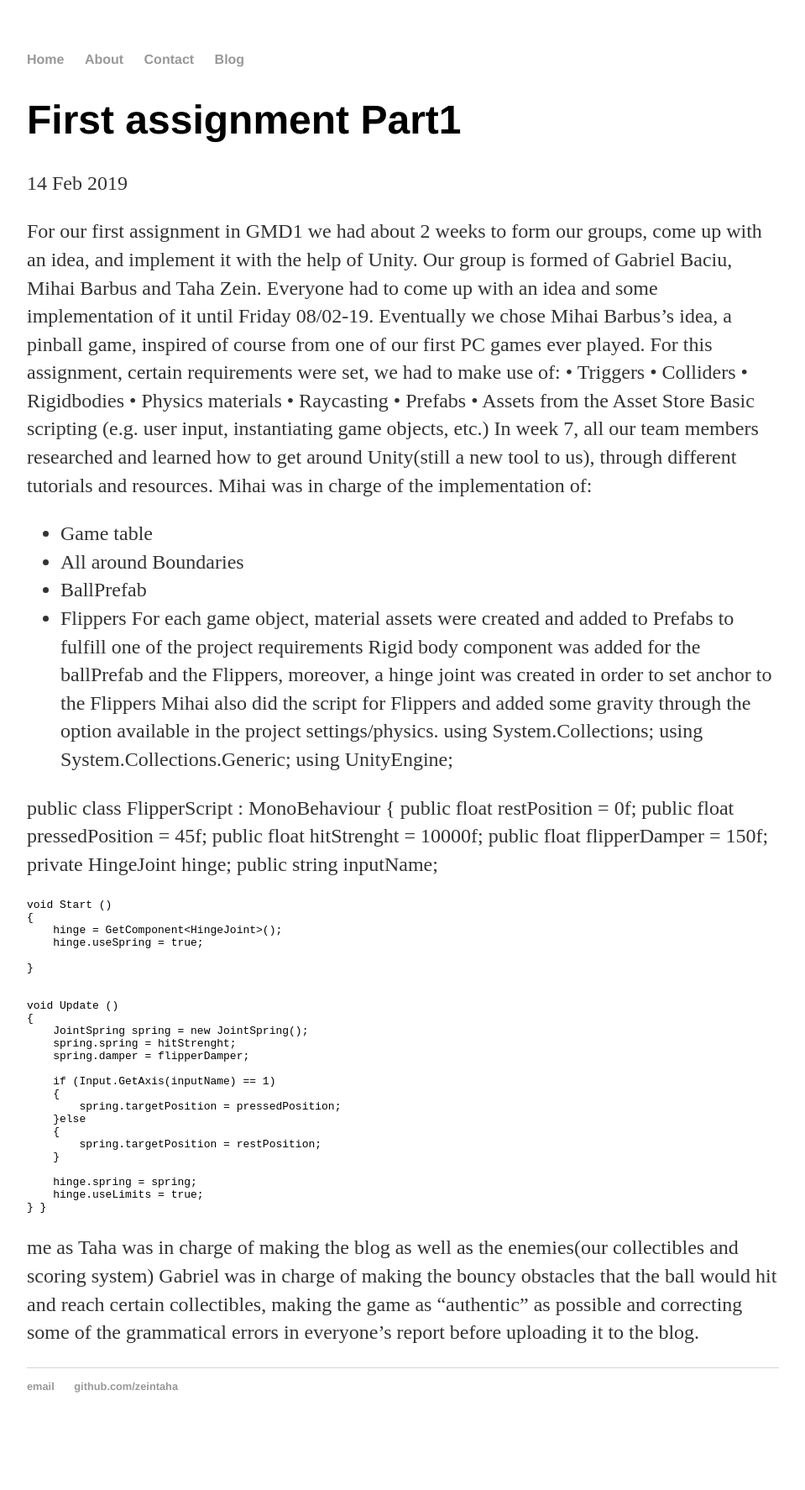
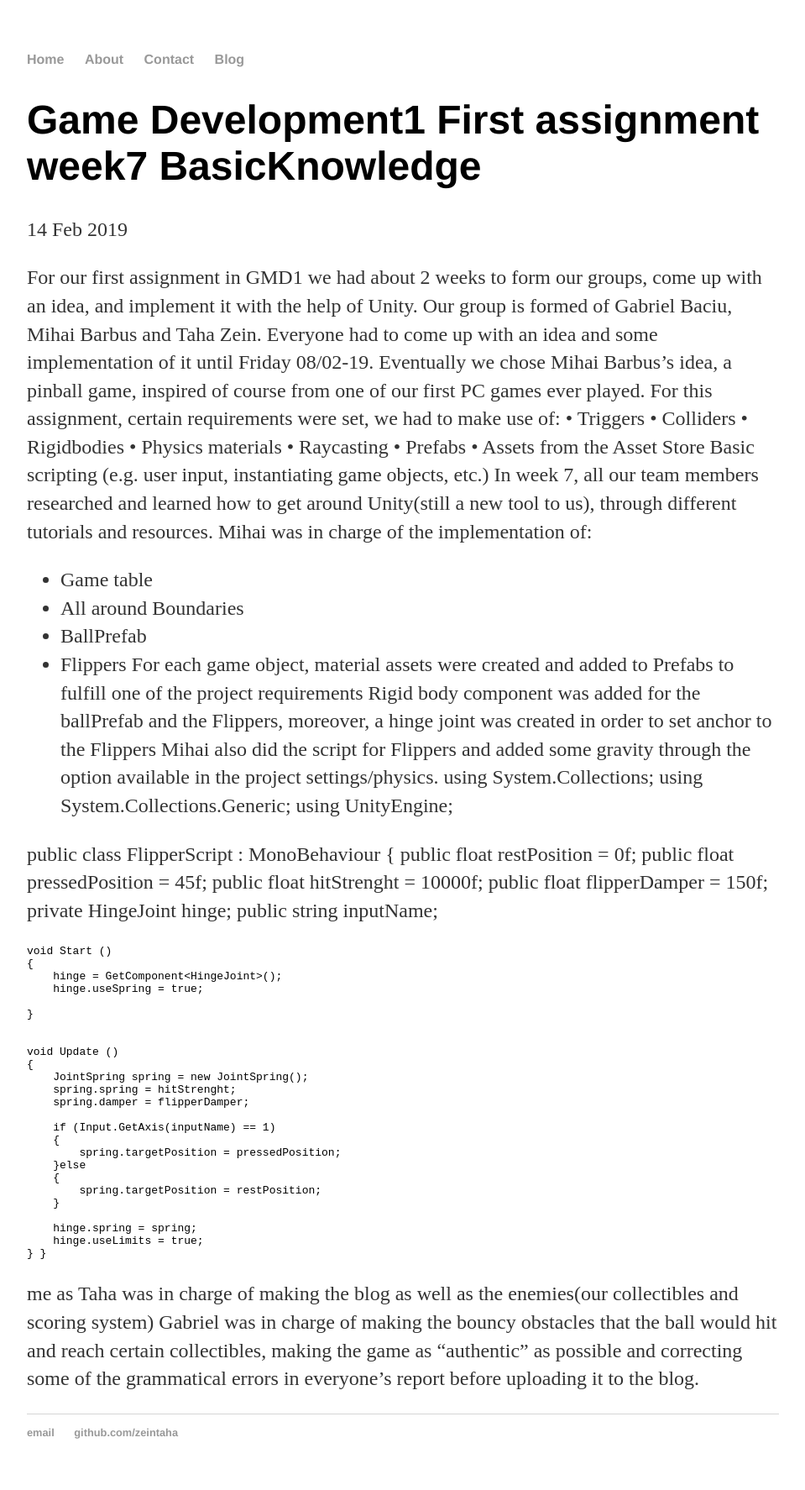
Before and after one commit to zeintaha/zeintaha.github.io, a Jekyll site: the page built from _posts/2019-02-14-GMD1_FirstAssignment_week7_BasicKnowledge.md, in a window 1280 px wide. Shown: the whole page at 84% size, without its empty margins (160-1119 px from the left). Built offline with Jekyll 4.4.1, drawn with Linux system fonts in a browser that asks for light colours; before the commit the page ends 1719 px from its top, so only the background shows below that.

Commit message:
rename files

```diff
--- a/_posts/2017-04-30-hank-quinlan-site-launched.md
+++ b/_posts/2019-02-14-GMD1_FirstAssignment_week7_BasicKnowledge.md
@@ -1,6 +1,6 @@
 ---
 layout: post
-title: "First assignment Part1"
+title: "Game Development1 First assignment week7 BasicKnowledge"
 date: 2019-02-14
 ---
 
```
Also changed, not shown: _posts/2019-02-21-GMD1_FirstAssignment_week8_BasicKnowledge.md (renamed from _posts/2018-09-16-Launch-danskundervisning-med-Khaled.md, +1 -1 lines).
